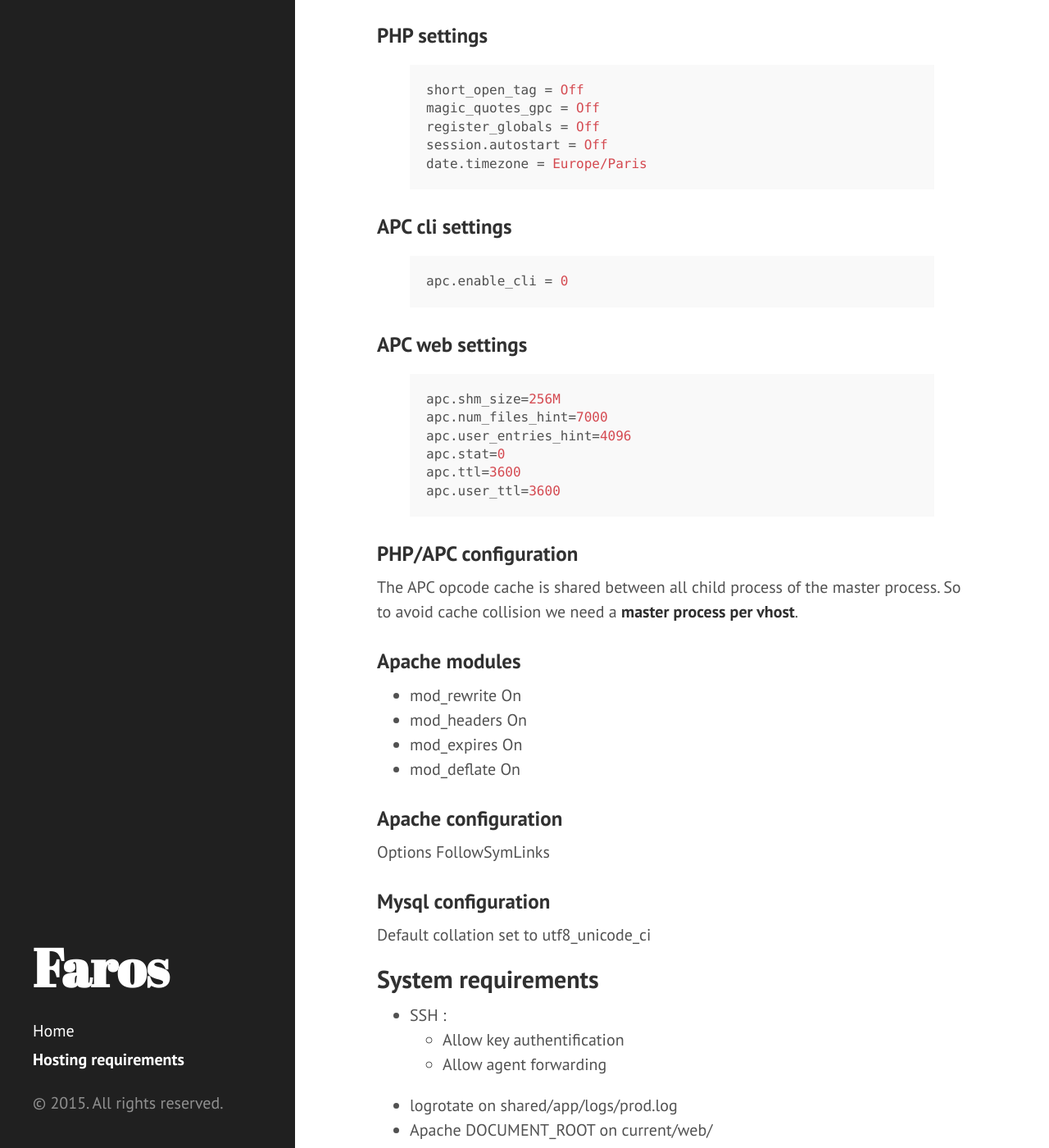
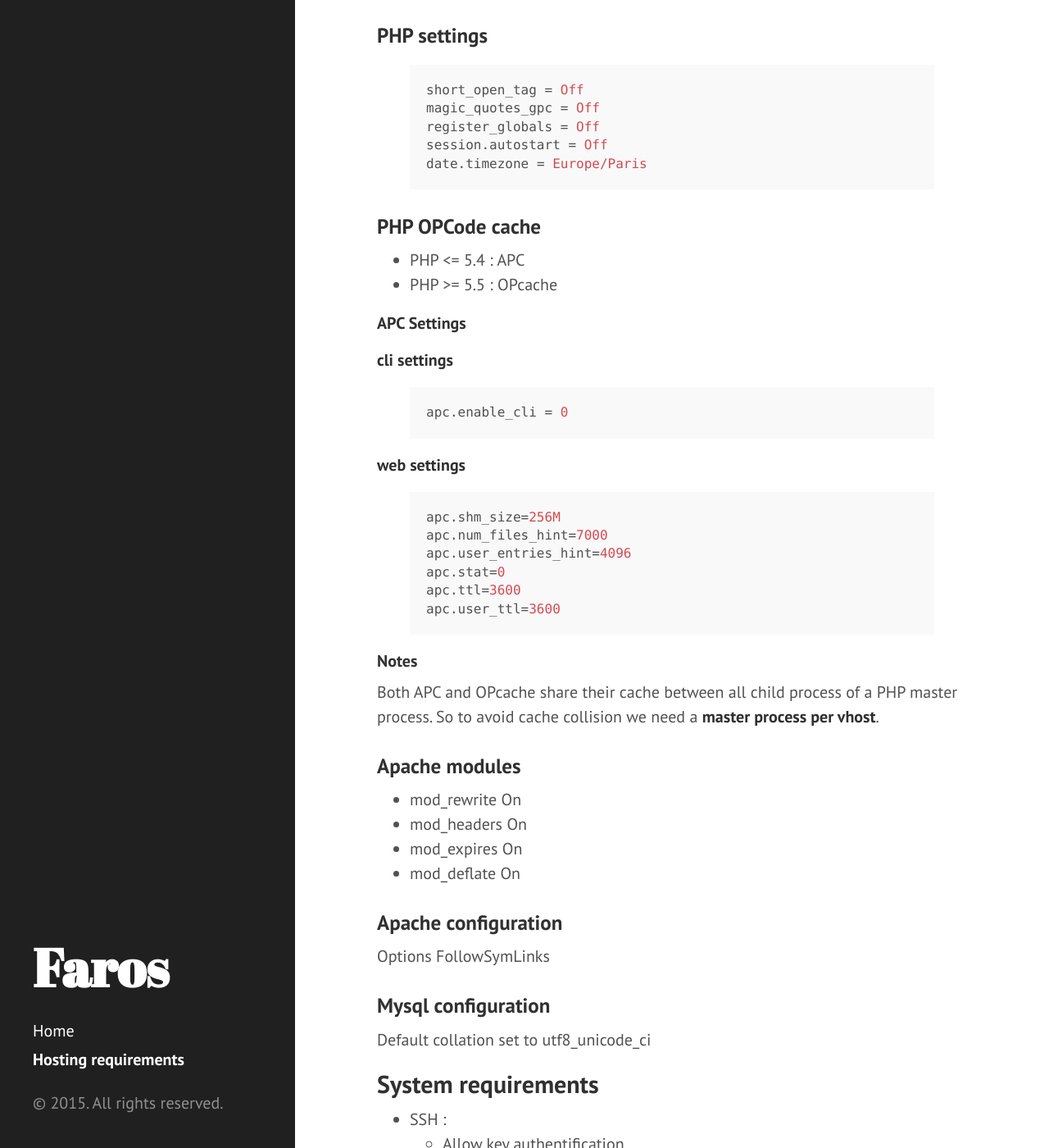
Before and after one commit to le-phare/le-phare.github.io, a Jekyll site: the page built from requirements.md, in a window 1280 px wide and 1400 px high, scrolled down 1066 px. Shown: the whole window at 82% size. Built offline with Jekyll 4.4.1, drawn with Linux system fonts in a browser that asks for light colours; Markdown is read by kramdown in place of the engine named in the settings; some of the changed text lies outside the part shown.

Commit message:
Some modifications

```diff
--- a/requirements.md
+++ b/requirements.md
@@ -23,10 +23,10 @@ title: Hosting requirements
 
 ### PHP extensions
 
-   * apc >= 3.0.17
    * ctype
    * curl
    * gd
+   * imagick
    * iconv
    * intl
    * json
@@ -47,13 +47,20 @@ session.autostart = Off
 date.timezone = Europe/Paris
 {% endhighlight %}
 
-### APC cli settings
+### PHP OPCode cache
+
+   * PHP <= 5.4 : APC
+   * PHP >= 5.5 : OPcache
+
+#### APC Settings
+
+#### cli settings
 
 {% highlight ini %}
 apc.enable_cli = 0
 {% endhighlight %}
 
-### APC web settings
+#### web settings
 
 {% highlight ini %}
 apc.shm_size=256M
@@ -64,9 +71,9 @@ apc.ttl=3600
 apc.user_ttl=3600
 {% endhighlight %}
 
-### PHP/APC configuration
+#### Notes
 
-The APC opcode cache is shared between all child process of the master process. So to avoid cache collision we need a **master process per vhost**.
+Both APC and OPcache share their cache between all child process of a PHP master process. So to avoid cache collision we need a **master process per vhost**.
 
 ### Apache modules
 
```
Also changed, not shown: other parts of requirements.md (+2 -2 lines).
